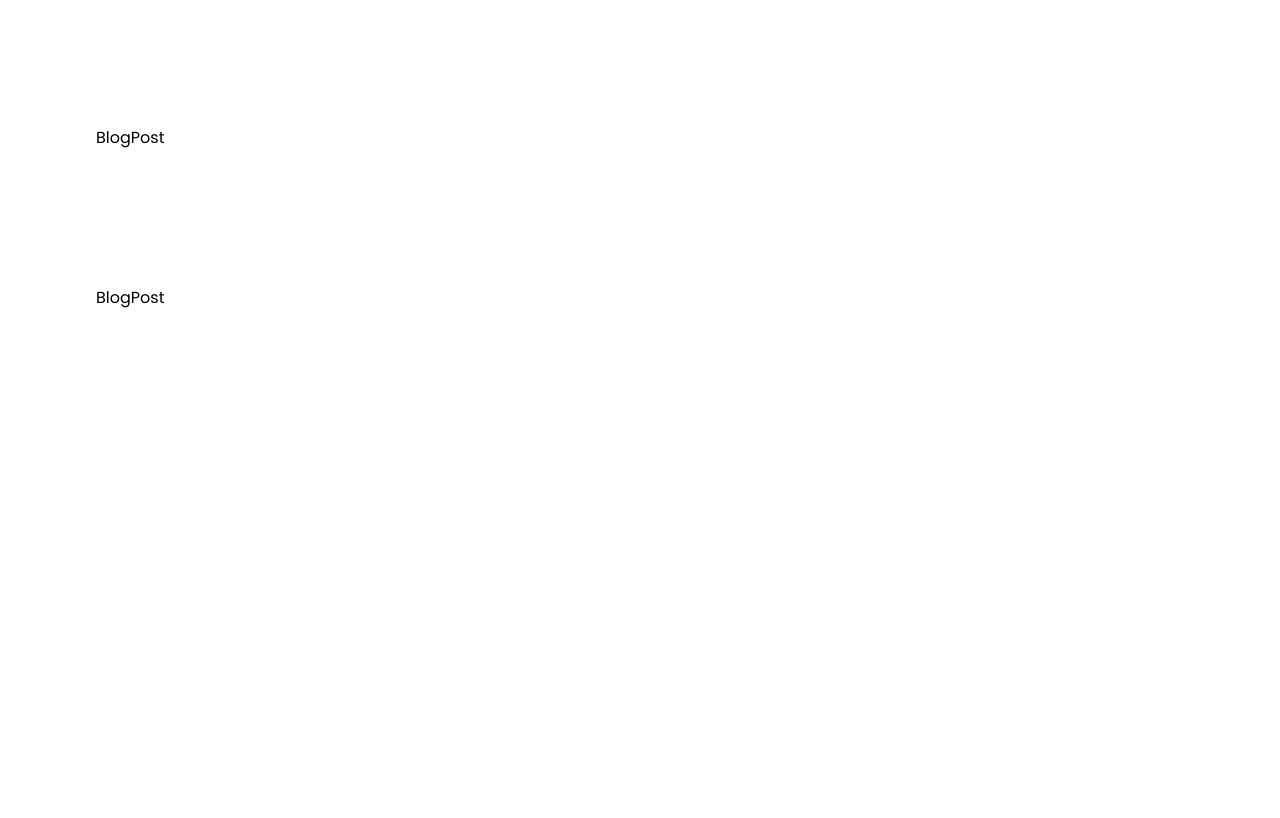
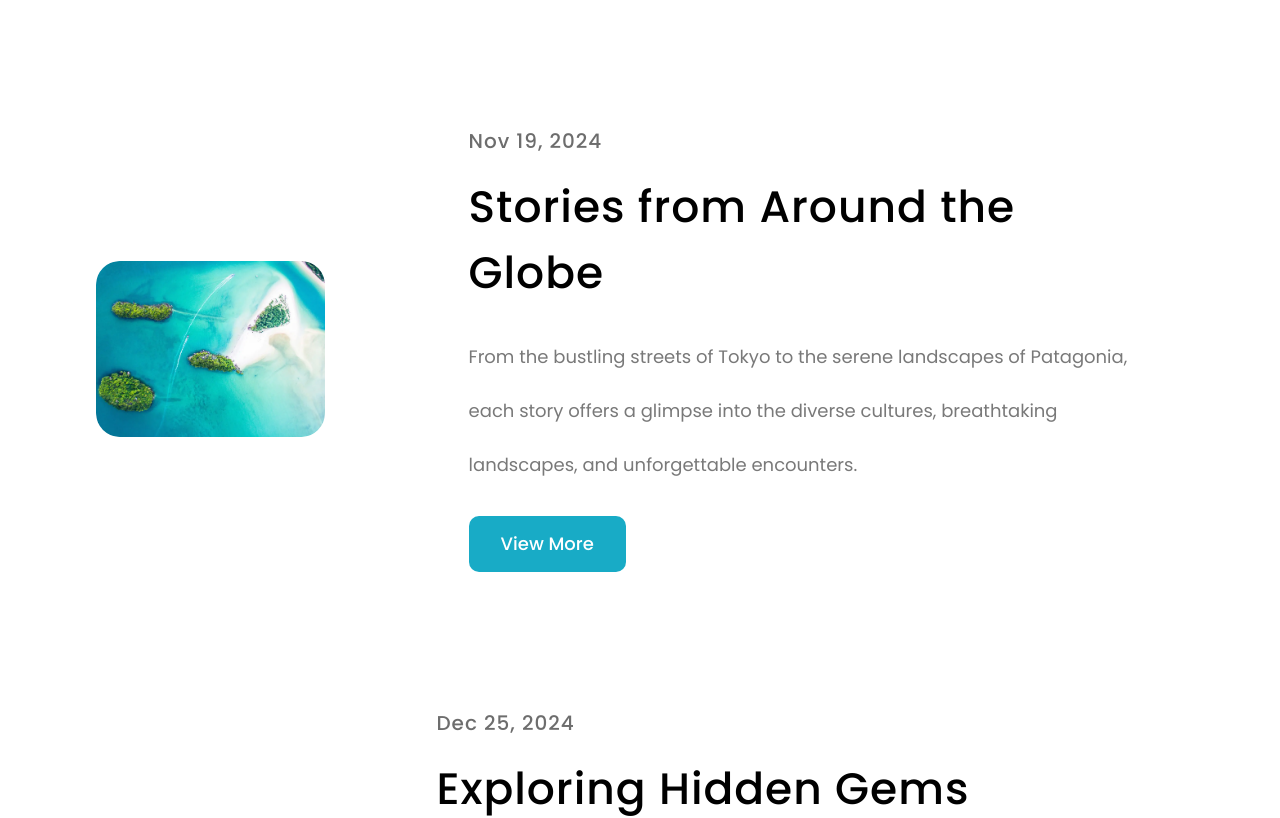
Before and after one commit to JackyL1030/Travel-Landing-Page, a React (Vite) app: page / in a window 1280 px wide. Shown: the part 3220-4038 px from the top of the page. Before the commit the page ends 3674 px from the top, so only its background shows below. Built offline with nearby package versions, Linux system fonts and the light colour scheme.

Commit message:
feat: implement BlogPost component with image loading and animations

```diff
--- a/src/components/News/BlogPost.tsx
+++ b/src/components/News/BlogPost.tsx
@@ -1,3 +1,5 @@
+import { motion } from "motion/react";
+import { useState } from "react";
 import { type BlogPost } from "../../utils/contentTypes";
 
 interface BlogPostProps {
@@ -5,5 +7,33 @@
 }
 
 export default function BlogPost({ post }: BlogPostProps) {
-  return <li>BlogPost</li>;
+  const [imageLoaded, setImageLoaded] = useState<boolean>(false);
+  return (
+    <motion.li
+      initial={{ opacity: 0, y: 20 }}
+      animate={{ opacity: imageLoaded ? 1 : 0, y: imageLoaded ? 0 : 20 }}
+      className="group flex cursor-pointer items-center justify-between gap-x-36"
+    >
+      <div className="overflow-hidden rounded-[1.5rem]">
+        <img
+          src={post.img}
+          alt={post.alt}
+          className="max-h-108 transform rounded-[1.375rem] transition-all duration-300 ease-in-out group-hover:scale-103"
+          onLoad={() => setImageLoaded(true)}
+        />
+      </div>
+      <div className="mr-11 max-w-195">
+        <p className="tracking-6 text-grey-900 mb-4.5 text-[1.25rem] font-medium">
+          {post.date}
+        </p>
+        <h4 className="tracking-6 mb-6 text-[2.75rem] font-medium">
+          {post.title}
+        </h4>
+        <p className="text-grey-800 mb-6 text-lg/13.5">{post.summary}</p>
+        <button className="bg-primary-700 hover:bg-primary-800 cursor-pointer rounded-[.625rem] px-8 py-3.5 text-lg font-medium text-white transition-all duration-200">
+          View More
+        </button>
+      </div>
+    </motion.li>
+  );
 }
```
